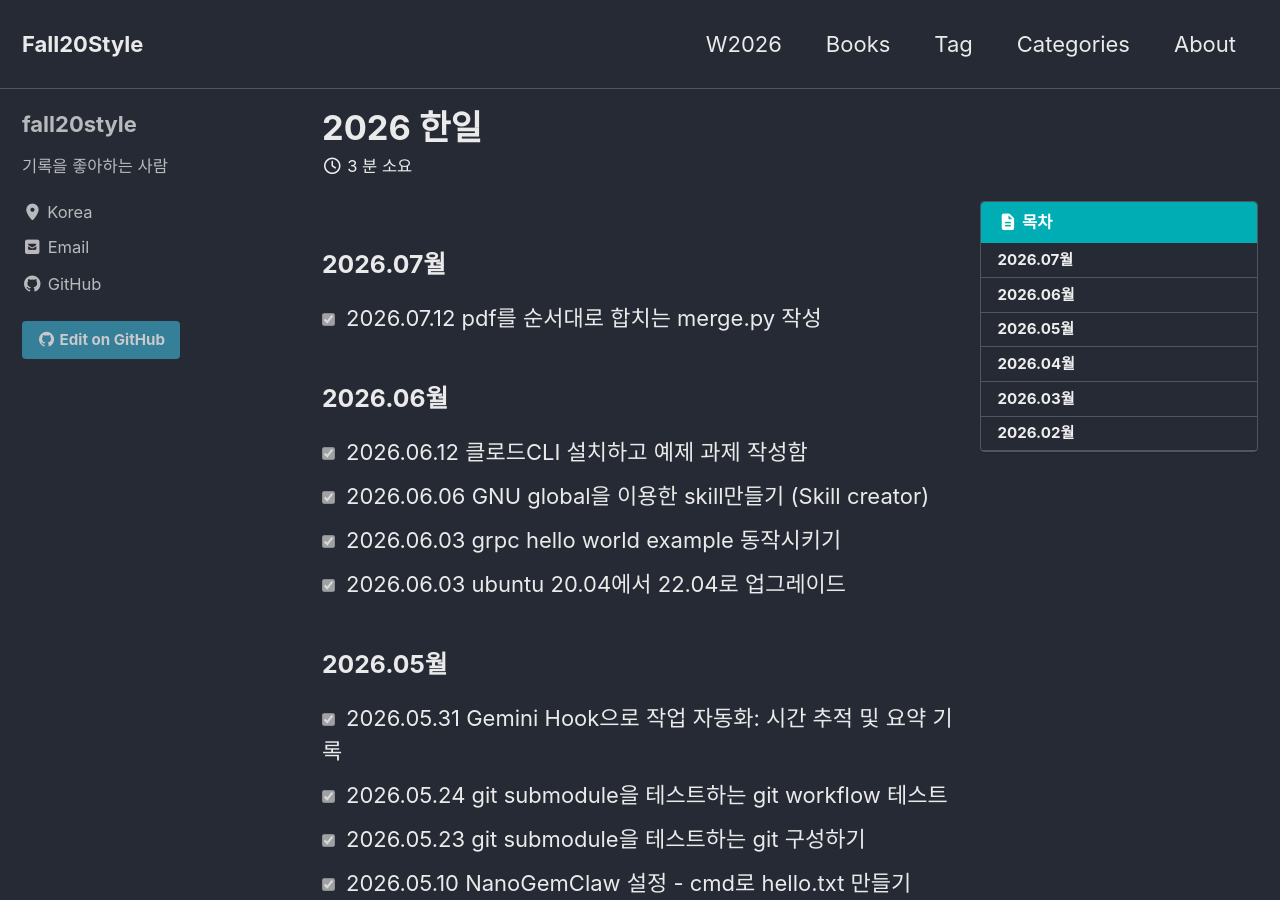
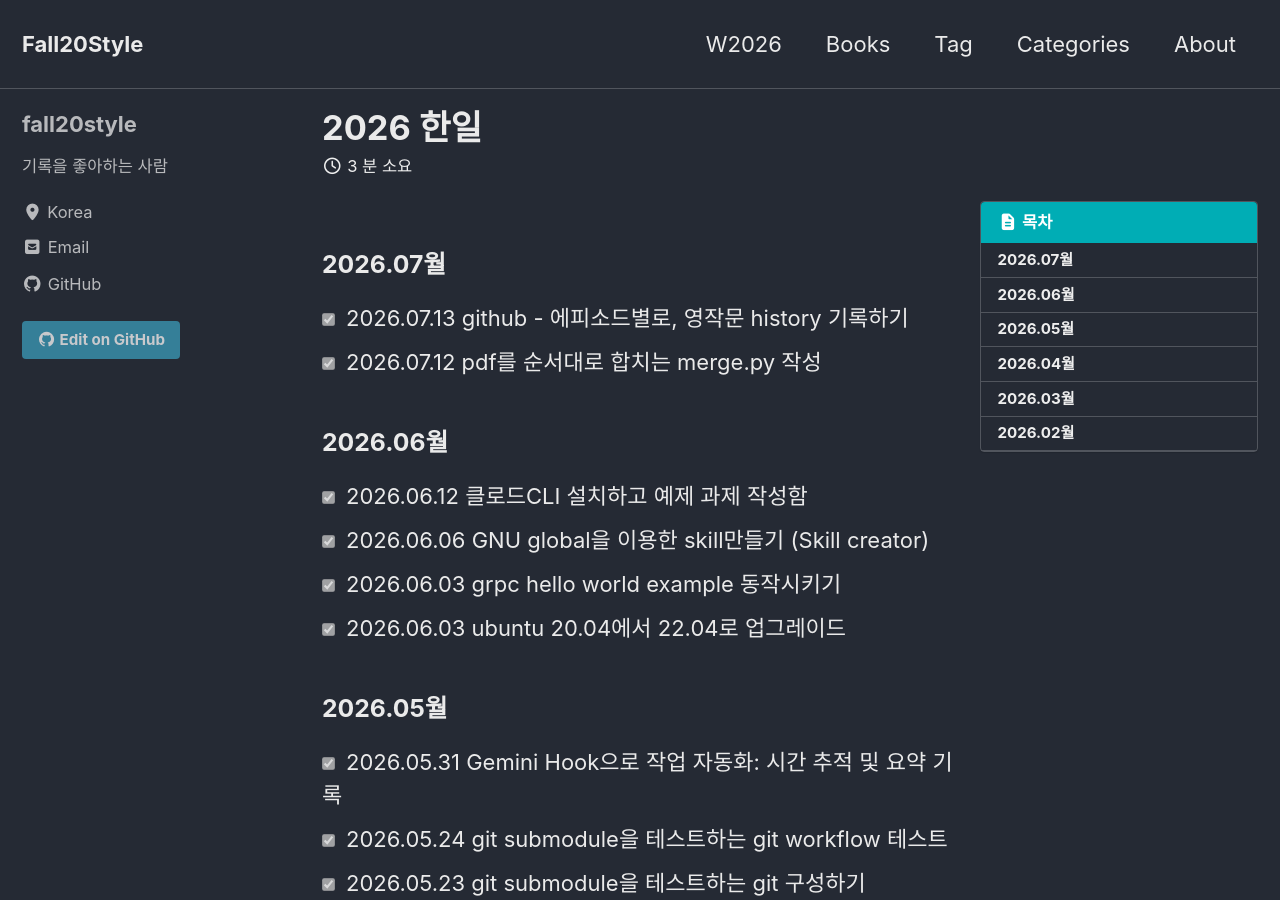
Before and after one commit to fall20style/fall20style.github.io, a Jekyll site: the page built from W2026.md, in a window 1280 px wide and 900 px high. Built offline with Jekyll 4.4.1, drawn with Linux system fonts in a browser that asks for light colours; cached includes are drawn as plain includes.

Commit message:
Update W2026.md

```diff
--- a/W2026.md
+++ b/W2026.md
@@ -12,6 +12,7 @@ description: desc가 여기에
 ---
 
 ### 2026.07월
+- [X] 2026.07.13 github - 에피소드별로, 영작문 history 기록하기
 - [X] 2026.07.12 pdf를 순서대로 합치는 merge.py 작성
 
 ### 2026.06월
```
